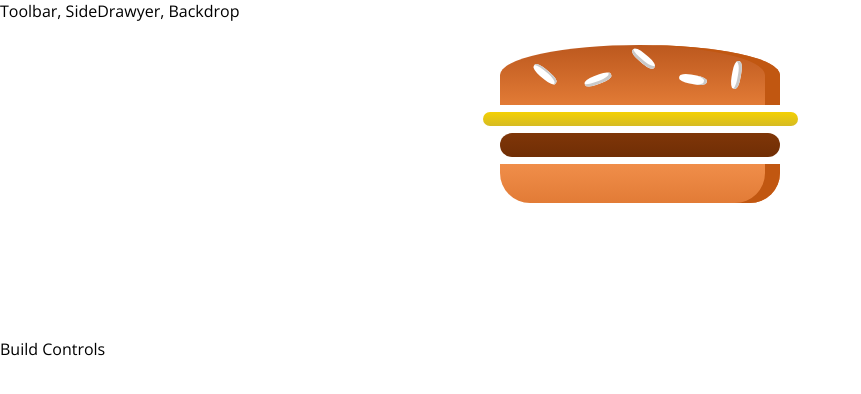
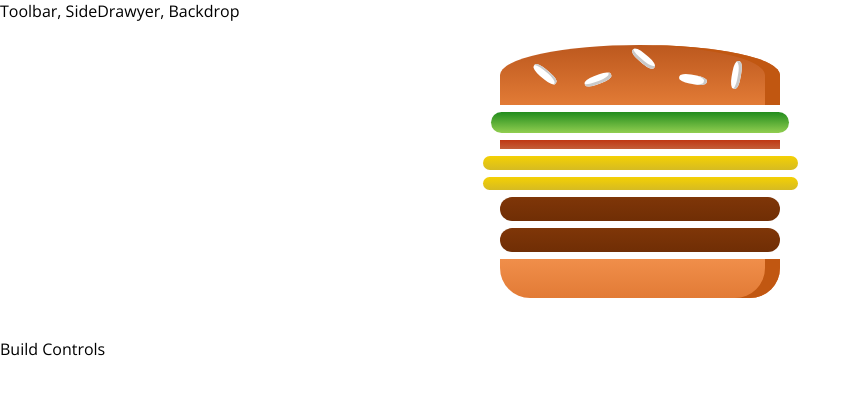
Before and after one commit to satsalou/react-burger-builder, a React (Create React App) app: page / in a window 1280 px wide. Shown: the top 394 px of the page, without its empty margins (0-861 px from the left). Built offline with nearby package versions, Linux system fonts and the light colour scheme.

Commit message:
feat(Burger) Create JSX BurgerIngredient elements by using the ingredients passed in props

```diff
--- a/src/components/Burger/Burger.js
+++ b/src/components/Burger/Burger.js
@@ -4,11 +4,17 @@
 import BurgerIngredient from './BurgerIngredient/BurgerIngredient';
 
 const burger = (props) => {
+    const transformedIngredients = Object.keys(props.ingredients)
+        .map(igKey => {
+            return [...Array(props.ingredients[igKey])].map((_, i) => {
+                return <BurgerIngredient key={igKey + i} type={igKey} />;
+            });
+        });
+
     return (
         <div className={classes.Burger}>
             <BurgerIngredient type="bread-top"/>
-            <BurgerIngredient type="cheese"/>
-            <BurgerIngredient type="meat"/>
+            {transformedIngredients}
             <BurgerIngredient type="bread-bottom"/>
         </div>
     );
```
